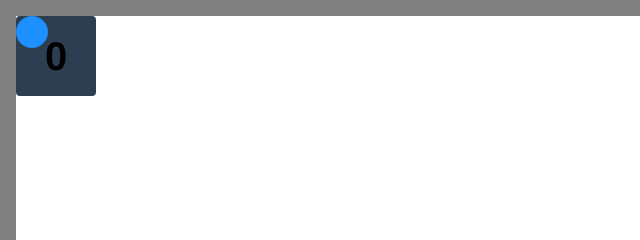
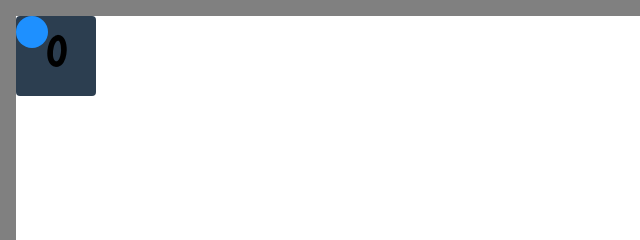
Before and after one commit to AkshayPatil0/ws-multiplayer-game, a website built with Vite: page ws-game-client/index.html in a window 1280 px wide. Shown: the top 240 px of the page, 0-640 px from the left. Built offline with nearby package versions, Linux system fonts and the light colour scheme; files whose address does not match are found by name.

Commit message:
Added Witcher Handwriting font

```diff
--- a/ws-game-client/src/styles/index.css
+++ b/ws-game-client/src/styles/index.css
@@ -2,9 +2,13 @@
   font-family: "Black Viper";
   src: url(../assets/fonts/BlackViper-L3Wz4.otf);
 }
+@font-face {
+  font-family: "Witcher Handwriting";
+  src: url(../assets/fonts/WitcherhandwritingRegular-jEDW9.otf);
+}
 
 * {
-  font-family: Avenir, Helvetica, Arial, sans-serif;
+  font-family: "Witcher Handwriting", Helvetica, Arial, sans-serif;
   -webkit-font-smoothing: antialiased;
   -moz-osx-font-smoothing: grayscale;
   color: #2c3e50;
```
Also changed, not shown: ws-game-client/src/assets/fonts/WitcherhandwritingRegular-jEDW9.otf (added).
